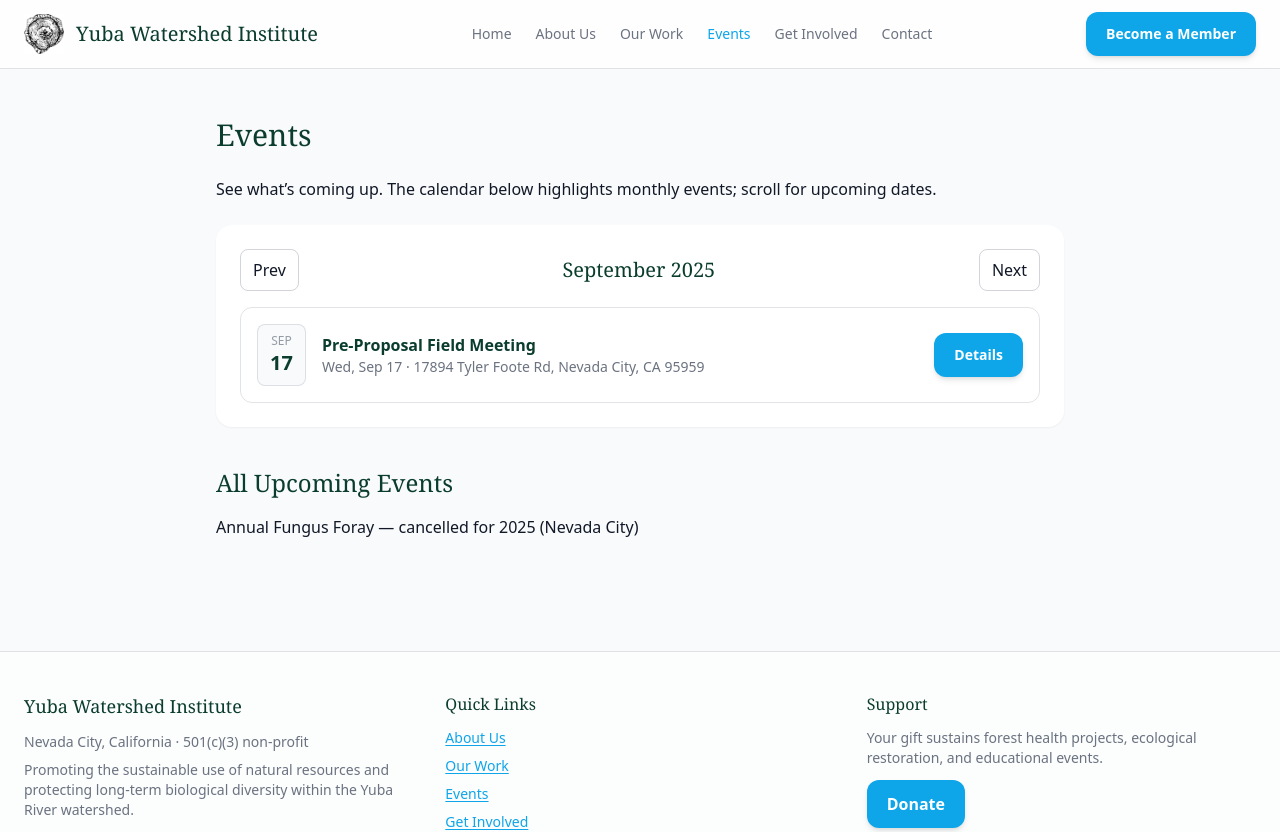
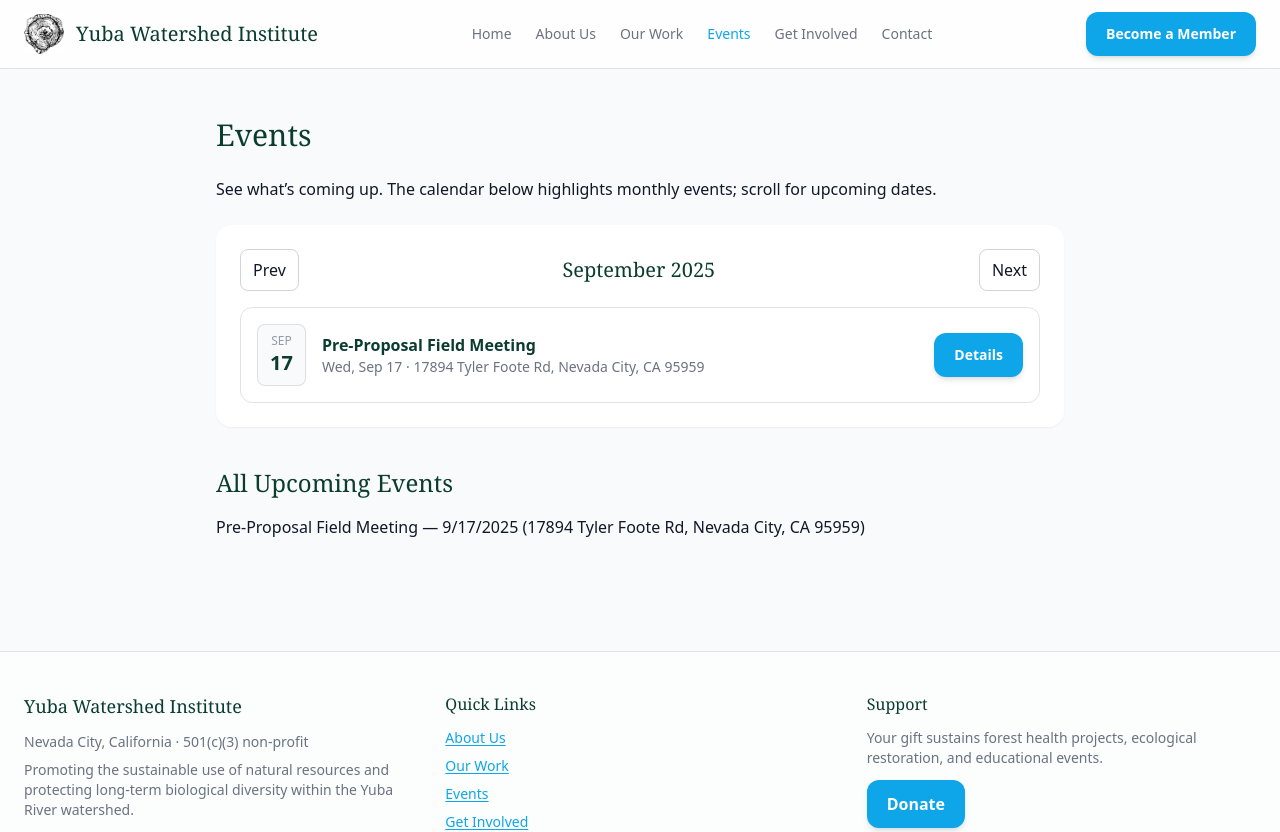
Before and after one commit to cwfriedel/ywi-nextjs, a Next.js app: page /events in a window 1280 px wide. Shown: the top 832 px of the page. Built offline with nearby package versions, Linux system fonts and the light colour scheme.

Commit message:
feat: list upcoming events

```diff
--- a/app/events/page.tsx
+++ b/app/events/page.tsx
@@ -1,15 +1,26 @@
 import EventCalendar from '@/components/EventCalendar'
+import { EVENTS, upcoming } from '@/lib/events'
 
 export default function EventsPage(){
+  const list = upcoming(EVENTS)
   return (
     <div className="mx-auto max-w-4xl px-4 sm:px-6 py-12">
       <h1 className="font-head text-3xl text-forest mb-6">Events</h1>
       <p className="mb-6">See what’s coming up. The calendar below highlights monthly events; scroll for upcoming dates.</p>
       <EventCalendar />
       <h2 className="font-head text-2xl text-forest mt-10 mb-4">All Upcoming Events</h2>
-      <ul className="space-y-3">
-        <li>Annual Fungus Foray — cancelled for 2025 (Nevada City)</li>
-      </ul>
+      {list.length > 0 ? (
+        <ul className="space-y-3">
+          {list.map(e => (
+            <li key={e.id}>
+              {e.title} — {new Date(e.date).toLocaleDateString()}
+              {e.location && ` (${e.location})`}
+            </li>
+          ))}
+        </ul>
+      ) : (
+        <p>No upcoming events.</p>
+      )}
     </div>
   )
 }
```
